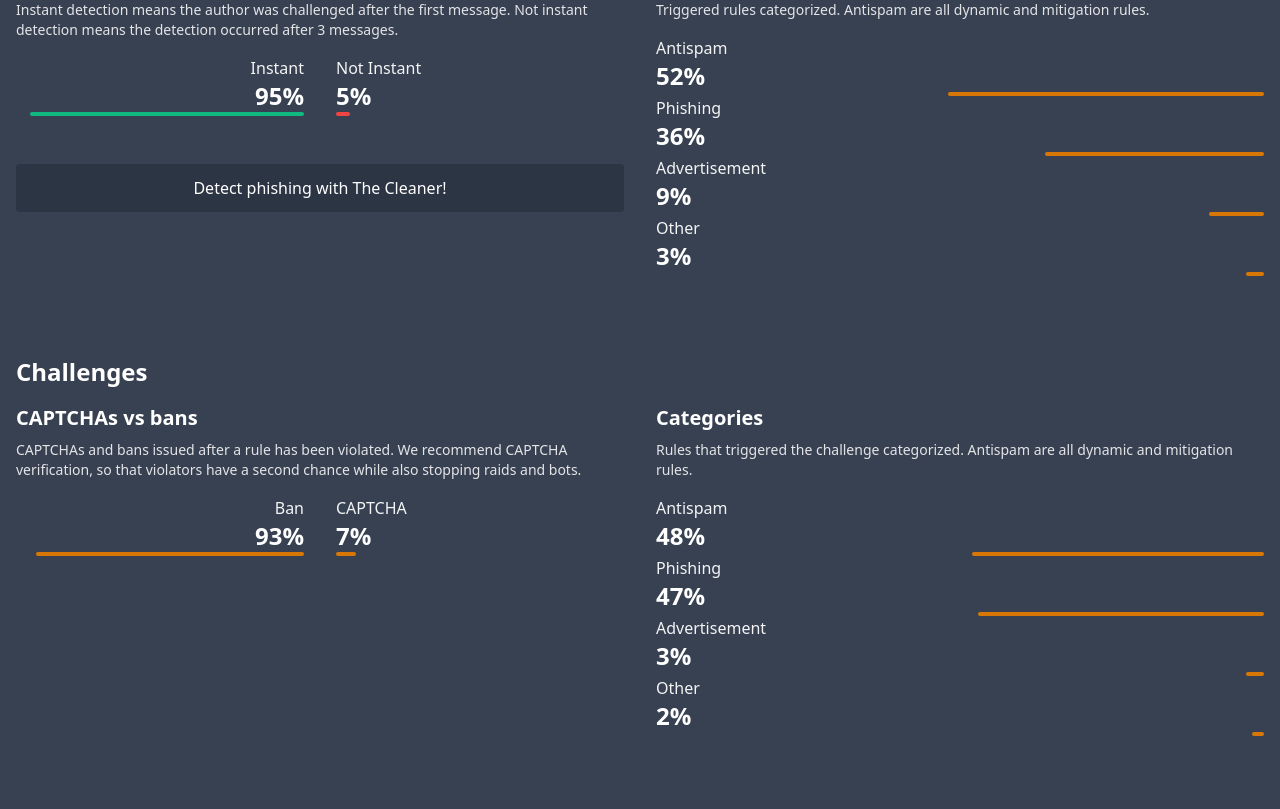
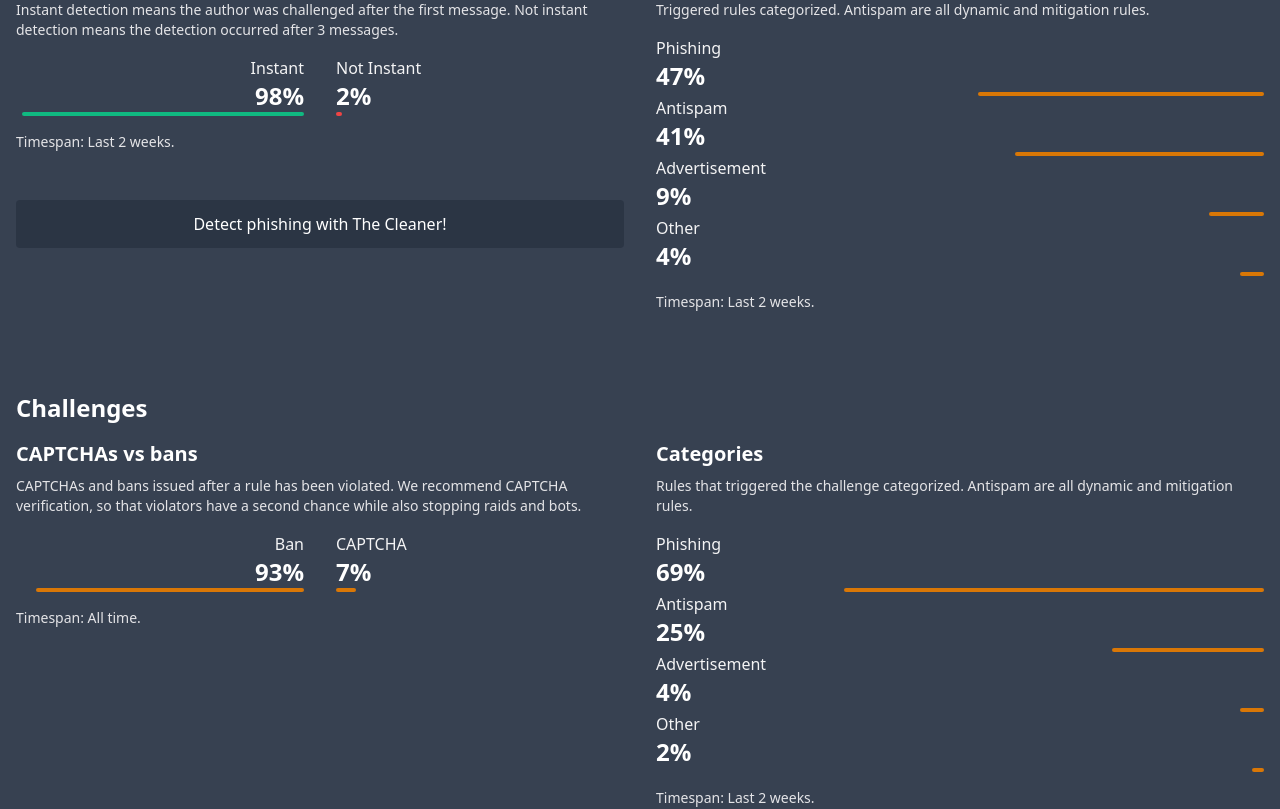
Before and after one commit to cleaner-bot/website, a Next.js app: page /radar in a window 1280 px wide. Shown: the part 700-1509 px from the top of the page. Built offline with nearby package versions, Linux system fonts and the light colour scheme.

Commit message:
update timespan

```diff
--- a/pages/radar/index.jsx
+++ b/pages/radar/index.jsx
@@ -7,7 +7,7 @@ import MetaTags from "@/components/metatags.jsx";
 
 
 export default function Radar() {
-    const data = {'trends': {'categories': {'Antispam': 174, 'Phishing': 137, 'Advertisement': 163, 'Other': 340}}, 'rules': {'phishing': {'instant': 95, 'not_instant': 5}, 'categories': {'Advertisement': 9, 'Phishing': 36, 'Other': 3, 'Antispam': 52}}, 'challenges': {'action': {'captchas': 7, 'bans': 93}, 'categories': {'Phishing': 47, 'Antispam': 48, 'Advertisement': 3, 'Other': 2}}, 'raid': {'total': {'count': 17, 'total_participants': 336, 'average_participants': 20, 'average_duration': 241, 'average_participants_percent': 26, 'average_duration_percent': 58}, 'biggest': {'participants': 75, 'duration': 414}}, 'last_data': '2021-12-26T20:01:13'}
+    const data = {'trends': {'categories': {'Antispam': 174, 'Phishing': 137, 'Advertisement': 163, 'Other': 340}}, 'rules': {'phishing': {'instant': 98, 'not_instant': 2}, 'categories': {'Phishing': 47, 'Advertisement': 9, 'Antispam': 41, 'Other': 4}}, 'challenges': {'action': {'captchas': 7, 'bans': 93}, 'categories': {'Phishing': 69, 'Antispam': 25, 'Advertisement': 4, 'Other': 2}}, 'raid': {'total': {'count': 17, 'total_participants': 336, 'average_participants': 20, 'average_duration': 241, 'average_participants_percent': 26, 'average_duration_percent': 58}, 'biggest': {'participants': 75, 'duration': 414}}, 'last_data': '2021-12-26T20:01:13'}
     const sorted_trend_rules_categories = Object.keys(data.trends.categories).map(x => ({name: x, value: data.trends.categories[x]})).sort((a, b) => b.value - a.value);
     const sorted_rules_categories = Object.keys(data.rules.categories).map(x => ({name: x, value: data.rules.categories[x]})).sort((a, b) => b.value - a.value);
     const sorted_challenge_categories = Object.keys(data.challenges.categories).map(x => ({name: x, value: data.challenges.categories[x]})).sort((a, b) => b.value - a.value);
@@ -98,6 +98,9 @@ export default function Radar() {
                             <div className="border-b-4 rounded border-red-500" style={{width: `${data.rules.phishing.not_instant}%`}} />
                         </div>
                     </div>
+                    <p className="text-gray-200 text-sm mt-4">
+                        Timespan: Last 2 weeks.
+                    </p>
                     <Link href="/quickstart">
                         <a className="-anim -btn bg-coolGray-750 hover:bg-blue-630 mt-12">
                             Detect phishing with The Cleaner!
@@ -123,6 +126,9 @@ export default function Radar() {
                             <div className="border-b-4 rounded border-amber-600 ml-auto" style={{width: `${d.value}%`}} />
                         </div>)}
                     </div>
+                    <p className="text-gray-200 text-sm mt-4">
+                        Timespan: Last 2 weeks.
+                    </p>
                 </div>
             </div>
             <h2 className="text-2xl font-bold mt-20 mb-4">
@@ -157,6 +163,9 @@ export default function Radar() {
                             <div className="border-b-4 rounded border-amber-600" style={{width: `${data.challenges.action.captchas}%`}} />
                         </div>
                     </div>
+                    <p className="text-gray-200 text-sm mt-4">
+                        Timespan: All time.
+                    </p>
                 </div>
                 <div>
                     <h3 className="text-xl font-semibold mb-2">
@@ -177,6 +186,9 @@ export default function Radar() {
                             <div className="border-b-4 rounded border-amber-600 ml-auto" style={{width: `${d.value}%`}} />
                         </div>)}
                     </div>
+                    <p className="text-gray-200 text-sm mt-4">
+                        Timespan: Last 2 weeks.
+                    </p>
                 </div>
             </div>
             <h2 className="text-2xl font-bold mt-20 mb-4">
```
